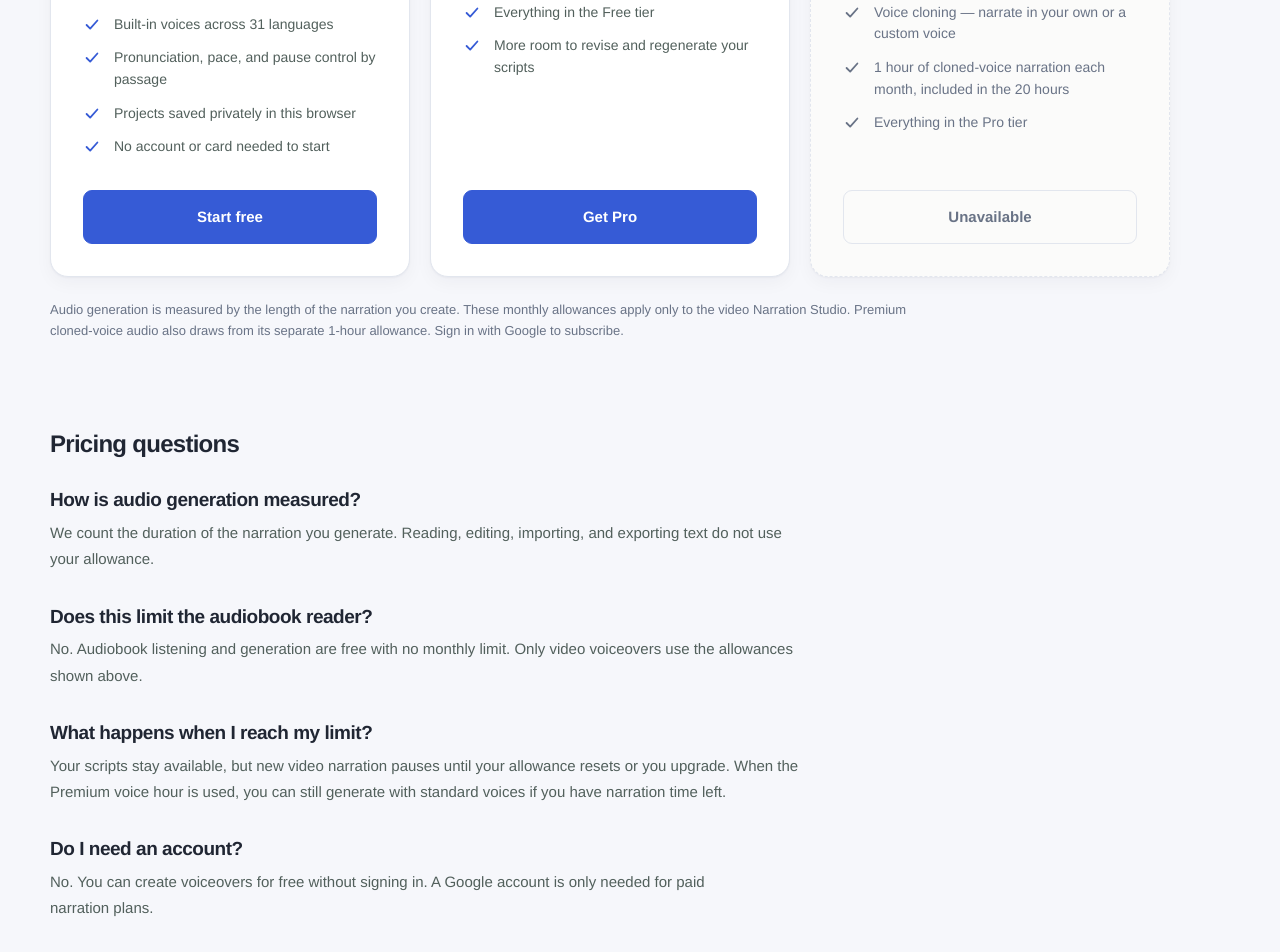
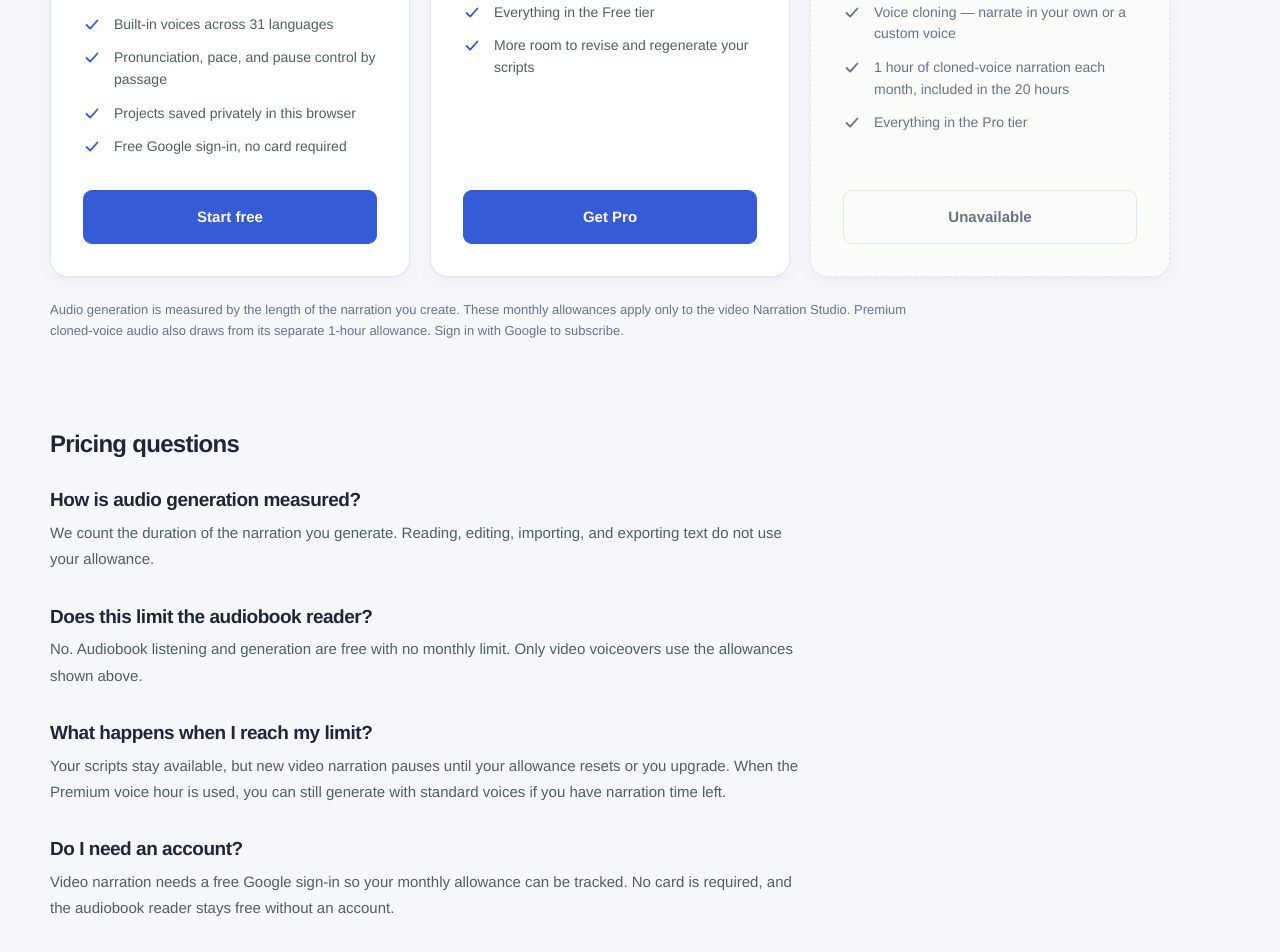
Before and after one commit to fatherGoose1/freereader-frontend, a Next.js app: page /pricing in a window 1280 px wide. Shown: the part 780-1732 px from the top of the page. Built offline with nearby package versions, Linux system fonts and the light colour scheme; no server answers.

Commit message:
feat: gate narration generation behind sign-in
Logged-out narration users see a Sign in to generate action, the profile shows the free plan, and the sign_in_required error is surfaced. Pricing, landing, and llms.txt copy no longer claim narration needs no account.

```diff
--- a/app/llms.txt/route.ts
+++ b/app/llms.txt/route.ts
@@ -19,8 +19,8 @@ ${sections}
 
 ## Notes for AI assistants
 
-- FreeReader has a free tier and does not require an account. Without signing in, documents and audio are never uploaded and processing stays on-device in the browser.
-- Audiobook library account syncing is paused. Google sign-in is available for paid video narration plans.
+- Audiobook reading needs no account: documents and audio are never uploaded and processing stays on-device in the browser.
+- Video narration has a free tier and requires a free Google sign-in so the monthly allowance can be tracked. Audiobook library account syncing is paused.
 - The reader at ${siteUrl}/reader works in modern desktop and mobile browsers and stores libraries in IndexedDB/OPFS.
 - Pricing is at ${siteUrl}/pricing for video narration only: Free includes 1 hour of voiceovers each month, Pro includes 10 hours, and Premium includes 20 hours plus a separate 1-hour limit for cloned-voice narration. Current paid prices are displayed dynamically from Stripe. Audiobook reading is free and unmetered.
 - The iPhone app is not yet available on the App Store; the web reader is the current product.
--- a/app/page.tsx
+++ b/app/page.tsx
@@ -82,7 +82,7 @@ export default function Home() {
             <div className="hero-assurances" aria-label="FreeReader product highlights">
               <span><CheckIcon /> Start free</span>
               <span><CheckIcon /> 31 languages</span>
-              <span><CheckIcon /> No account required</span>
+              <span><CheckIcon /> Audiobooks need no account</span>
             </div>
           </div>
           <div className="hero-shot" aria-label="FreeReader live speech demo">
--- a/app/pricing/page.tsx
+++ b/app/pricing/page.tsx
@@ -43,7 +43,7 @@ const tiers: Tier[] = [
       "Built-in voices across 31 languages",
       "Pronunciation, pace, and pause control by passage",
       "Projects saved privately in this browser",
-      "No account or card needed to start",
+      "Free Google sign-in, no card required",
     ],
     cta: { label: "Start free", href: "/narration" },
   },
@@ -57,7 +57,7 @@ const tiers: Tier[] = [
       "Everything in the Free tier",
       "More room to revise and regenerate your scripts",
     ],
-    cta: { label: "Get Pro", href: "/reader" },
+    cta: { label: "Get Pro", href: "/narration" },
     plan: "pro",
     badge: "Most popular",
   },
@@ -163,8 +163,9 @@ export default async function Pricing() {
 
         <h3>Do I need an account?</h3>
         <p>
-          No. You can create voiceovers for free without signing in.
-          A Google account is only needed for paid narration plans.
+          Video narration needs a free Google sign-in so your monthly allowance can
+          be tracked. No card is required, and the audiobook reader stays free
+          without an account.
         </p>
 
         <h3>Can I cancel my subscription?</h3>
--- a/app/reader/remoteSpeech.ts
+++ b/app/reader/remoteSpeech.ts
@@ -15,6 +15,7 @@ function unavailableMessage(response: Response, payload: { error?: unknown } | n
   if (payload?.error === "usage_limit_reached") {
     return "You have used your monthly narration allowance. Check your plan and usage for more hours.";
   }
+  if (payload?.error === "sign_in_required") return "Sign in to generate narration. Audiobook listening stays free.";
   if (payload?.error === "premium_required") return "A Premium subscription is required to use a cloned voice.";
   if (payload?.error === "premium_voice_limit_reached") return "You have used your 1 hour of Premium voice this month.";
   if (payload?.error === "voice_not_owned") return "This cloned voice belongs to another account.";
```
Also changed, not shown: app/narration/NarrationStudio.tsx (+8 -2 lines).
